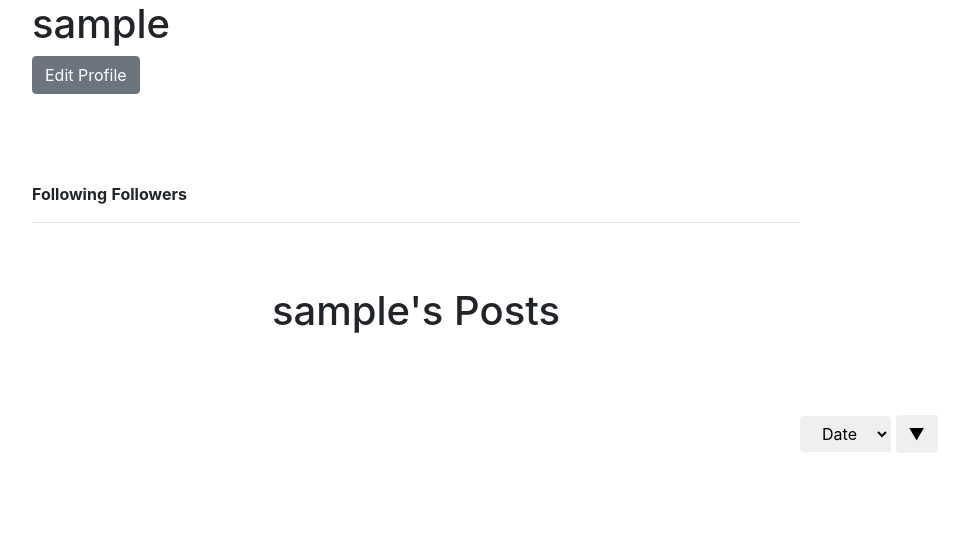
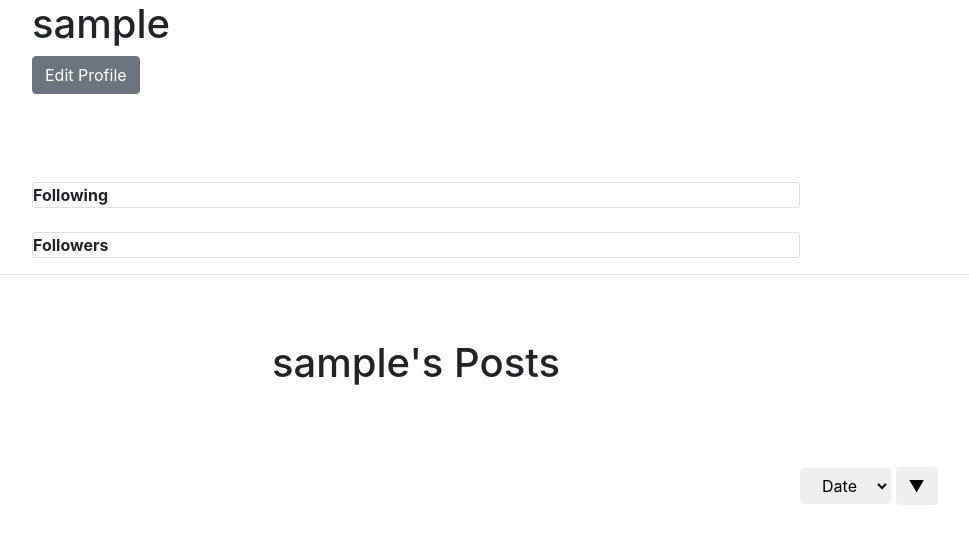
Before and after one commit to NoamZeise/WAD-Group, a Django app: page /profile/ in a window 1280 px wide. Shown: the part 70-622 px from the top of the page, without its empty margins (224-1193 px from the left). Run offline with Django 4.2, Linux system fonts and the light colour scheme; the visitor is signed in with stand-in values (Sample User, id 1); data comes from the database, SQL or seed files in the repository; data that the repository does not hold is empty; some libraries are stand-ins or nearby versions.

Commit message:
profile image added to pop script

```diff
--- a/populate_froggr.py
+++ b/populate_froggr.py
@@ -71,7 +71,8 @@ def gen_user(name, profile_img_path):
     profile = UserProfile.objects.get_or_create(
         user=u)[0]
     profile.text = f"I'm {name} and this is my profile!"
-    profile.image = profile_img_path
+    profile.image.save(os.path.basename(profile_img_path),
+                 File(open(profile_img_path, 'rb')))
     profile.save()
 
     print("> Added User: " + u.username)
--- a/templates/profile.html
+++ b/templates/profile.html
@@ -34,14 +34,20 @@
 {% endif %}
 <p>{{ profile.text }}</p>
 <br> <br>
+<div class="card">
 <strong>Following</strong>
 {% for userTuple in following %}
-	<a href="{% url 'froggr:profile' userTuple.1 %}">{{ userTuple.0.username }}</a><br/>
+<a href="{% url 'froggr:profile' userTuple.1 %}">{{ userTuple.0.username }}</a><br/>
 {% endfor %}
+</div>
+<br>
+<div class="card">
 <strong>Followers</strong>
 {% for userTuple in followers %}
-	<a href="{% url 'froggr:profile' userTuple.1 %}">{{ userTuple.0.username }}</a><br/>
+<a href="{% url 'froggr:profile' userTuple.1 %}">{{ userTuple.0.username }}</a><br/>
 {% endfor %}
+</div>
+</div>
 <hr>
 </div>
 <script src="{% static "follow.js" %}" crossorigin="anonymous"></script>
```
